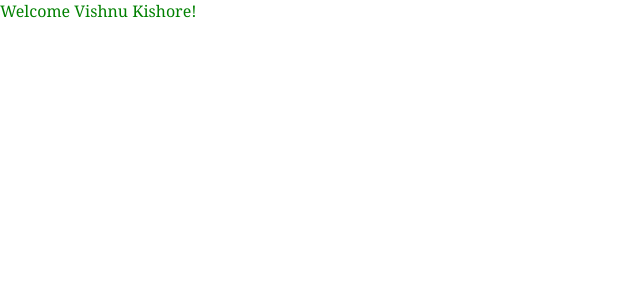
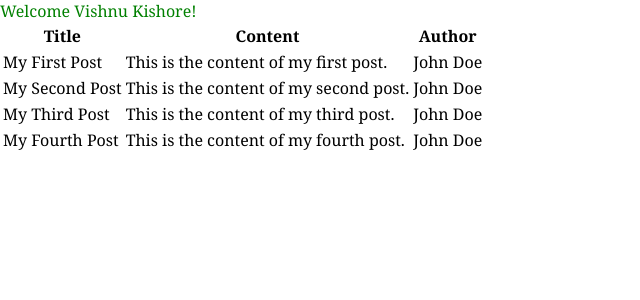
Before and after one commit to Vishnu473/practice-angular, an Angular app: page / in a window 1280 px wide. Shown: the top 300 px of the page, without its empty margins (0-640 px from the left). Built offline with nearby package versions, Linux system fonts and the light colour scheme.

Commit message:
Passing List from Parent to child component

```diff
--- a/src/app/app.component.html
+++ b/src/app/app.component.html
@@ -50,4 +50,8 @@
   [isStudent]="stillStudent"
 ></app-header-component>
 
-<app-posts-list *ngIf="isLoggedIn" [user]="userName"></app-posts-list>
+<app-posts-list
+  *ngIf="isLoggedIn"
+  [user]="userName"
+  [postLists]="currentpostList"
+></app-posts-list>
--- a/src/app/app.component.ts
+++ b/src/app/app.component.ts
@@ -1,4 +1,5 @@
 import { Component } from '@angular/core';
+import { Post } from './services/post-service.service';
 
 @Component({
   selector: 'app-root',
@@ -15,6 +16,44 @@ export class AppComponent {
   profession: string = '';
   password: string = '';
   message: string = '';
+  currentpostList: Post[] = [];
+
+  constructor() {
+    this.currentpostList = [
+      {
+        id: 1,
+        title: 'My First Post',
+        content: 'This is the content of my first post.',
+        author: 'John Doe',
+        createdAt: new Date('2023-10-10T10:00:00Z'),
+        updatedAt: new Date('2023-10-10T10:00:00Z'),
+      },
+      {
+        id: 2,
+        title: 'My Second Post',
+        content: 'This is the content of my second post.',
+        author: 'John Doe',
+        createdAt: new Date('2023-10-10T10:00:00Z'),
+        updatedAt: new Date('2023-10-10T10:00:00Z'),
+      },
+      {
+        id: 3,
+        title: 'My Third Post',
+        content: 'This is the content of my third post.',
+        author: 'John Doe',
+        createdAt: new Date('2023-10-10T10:00:00Z'),
+        updatedAt: new Date('2023-10-10T10:00:00Z'),
+      },
+      {
+        id: 4,
+        title: 'My Fourth Post',
+        content: 'This is the content of my fourth post.',
+        author: 'John Doe',
+        createdAt: new Date('2023-10-10T10:00:00Z'),
+        updatedAt: new Date('2023-10-10T10:00:00Z'),
+      },
+    ];
+  }
 
   Login(): void {
     if (
--- a/src/app/posts-list/posts-list.component.html
+++ b/src/app/posts-list/posts-list.component.html
@@ -1 +1,17 @@
+<!-- Parent to child - Data Flow using @Input -->
 <p [ngClass]="{ greet: user }">Welcome {{ user }}!</p>
+
+<table>
+  <tr>
+    <th>Title</th>
+    <th>Content</th>
+    <th>Author</th>
+  </tr>
+  @for(post of postLists; track post){
+  <tr>
+    <td>{{ post.title }}</td>
+    <td>{{ post.content }}</td>
+    <td>{{ post.author }}</td>
+  </tr>
+  }
+</table>
--- a/src/app/posts-list/posts-list.component.ts
+++ b/src/app/posts-list/posts-list.component.ts
@@ -1,5 +1,6 @@
 import { NgClass } from '@angular/common';
 import { Component, Input } from '@angular/core';
+import { Post } from '../services/post-service.service';
 
 @Component({
   selector: 'app-posts-list',
@@ -10,4 +11,6 @@ import { Component, Input } from '@angular/core';
 })
 export class PostsListComponent {
   @Input() user: string = '';
+
+  @Input() postLists: Post[] = [];
 }
```
Also changed, not shown: src/app/services/post-service.service.ts (added, +17 -0 lines), 1 other file (tests, documents, lock files or other folders).
